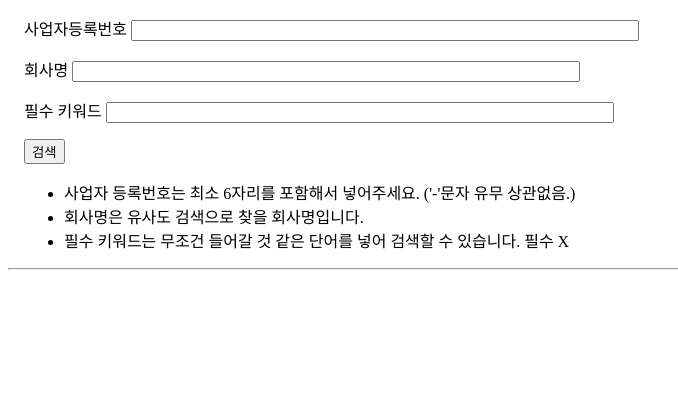
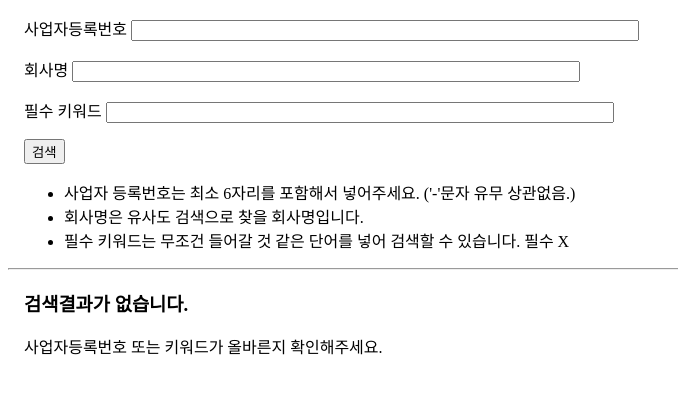
Before and after one commit to shinkeonkim/paeon, a Django app: page / in a window 1280 px wide. Shown: the top 394 px of the page, without its empty margins (0-678 px from the left). Run offline with Django 3.2, Linux system fonts and the light colour scheme.

Commit message:
feat: 검색결과가 없는 경우 문구 추가

```diff
--- a/main/templates/index.html
+++ b/main/templates/index.html
@@ -58,14 +58,13 @@
       </li>
       <li>회사명은 유사도 검색으로 찾을 회사명입니다.</li>
       <li>
-        필수 키워드는 무조건 들어갈 것 같은 단어를 넣어 검색할 수 있습니다. 필수
-        X
+        필수 키워드는 무조건 들어갈 것 같은 단어를 넣어 검색할 수 있습니다. 필수 X
       </li>
     </ul>
 
     <hr />
 
-    <div>
+    <div class="m-1">
       {% for company in company_list %}
       <p>
           {% for label, value in company %}
@@ -76,6 +75,9 @@
             {{ label }} : {{ value }},
           {% endfor %}
         </p>
+      {% empty %}
+        <h3> 검색결과가 없습니다.</h3>
+        <p> 사업자등록번호 또는 키워드가 올바른지 확인해주세요. </p>
       {% endfor %}
     </div>
 
```
